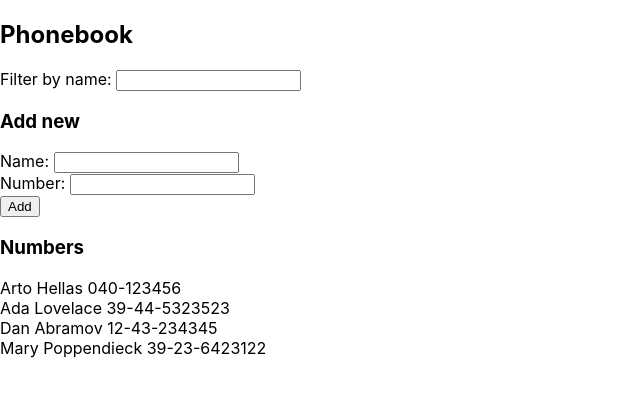
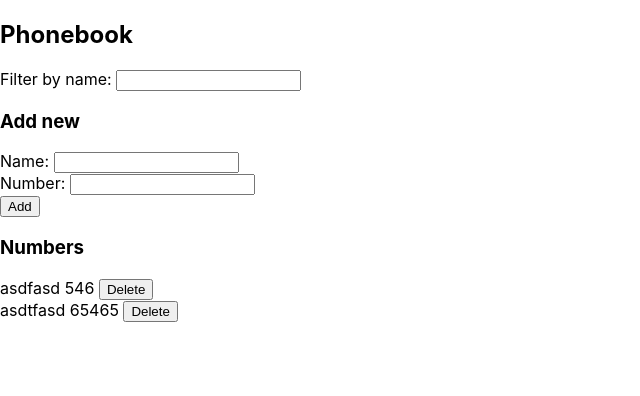
Before and after one commit to j00ke1/fullstackopen2019, a React (Create React App) app in the folder osa2/puhelinluettelo/: page / in a window 1280 px wide. Shown: the top 396 px of the page, without its empty margins (0-640 px from the left). Built offline with nearby package versions, Linux system fonts and the light colour scheme; data requests are answered from the project's data file; the HTML template or start-up script is replaced by a standard one.

Commit message:
2.17 valmis

```diff
--- a/osa2/puhelinluettelo/db.json
+++ b/osa2/puhelinluettelo/db.json
@@ -1,23 +1,13 @@
 {
   "persons": [
     {
-      "name": "Arto Hellas",
-      "number": "040-123456",
-      "id": 1
-    },
-    {
-      "name": "Ada Lovelace",
-      "number": "39-44-5323523",
-      "id": 2
-    },
-    {
-      "name": "Dan Abramov",
-      "number": "12-43-234345",
+      "name": "asdfasd",
+      "number": "546",
       "id": 3
     },
     {
-      "name": "Mary Poppendieck",
-      "number": "39-23-6423122",
+      "name": "asdtfasd",
+      "number": "65465",
       "id": 4
     }
   ]
--- a/osa2/puhelinluettelo/src/App.js
+++ b/osa2/puhelinluettelo/src/App.js
@@ -1,9 +1,10 @@
 import React, { useState, useEffect } from 'react';
-import axios from 'axios';
 
 import Filterform from './components/Filterform';
 import NewPersonForm from './components/NewPersonForm';
 import Personlist from './components/Personlist';
+
+import personService from './services/persons';
 
 const App = () => {
   const [persons, setPersons] = useState([]);
@@ -13,7 +14,8 @@ const App = () => {
   const [newNumber, setNewNumber] = useState('');
 
   useEffect(() => {
-    axios.get('http://localhost:3001/persons').then(res => {
+    personService.getAll().then(res => {
+      console.log('get', res);
       setPersons(res.data);
     });
   }, []);
@@ -52,9 +54,42 @@ const App = () => {
       name: newName,
       number: newNumber
     };
+
+    personService
+      .create(newPerson)
+      .then(res => {
+        console.log('created:', res);
+        if (res.status === 201) {
+          personService.getAll().then(res => {
+            console.log('get', res);
+            setPersons(res.data);
+          });
+        }
+      })
+      .catch(err => console.log(err));
+
     setPersons(persons.concat(newPerson));
     setNewName('');
     setNewNumber('');
+  };
+
+  const removePerson = e => {
+    const id = e.target.value;
+    console.log(id);
+    if (window.confirm('Do you really want to delete this person?')) {
+      personService
+        .remove(id)
+        .then(res => {
+          console.log('poisto', res);
+          if (res.status === 200) {
+            personService.getAll().then(res => {
+              console.log('get', res);
+              setPersons(res.data);
+            });
+          }
+        })
+        .catch(err => console.log(err));
+    }
   };
 
   return (
@@ -72,6 +107,8 @@ const App = () => {
         persons={persons}
         filter={filter}
         filteredPersons={filteredPersons}
+        setPersons={setPersons}
+        removePerson={removePerson}
       />
     </div>
   );
--- a/osa2/puhelinluettelo/src/components/Person.js
+++ b/osa2/puhelinluettelo/src/components/Person.js
@@ -1,9 +1,12 @@
 import React from 'react';
 
-const Person = props => {
+const Person = ({ person, removePerson }) => {
   return (
     <div>
-      {props.person.name} {props.person.number}
+      {person.name} {person.number}{' '}
+      <button onClick={removePerson} value={person.id}>
+        Delete
+      </button>
     </div>
   );
 };
--- a/osa2/puhelinluettelo/src/components/Personlist.js
+++ b/osa2/puhelinluettelo/src/components/Personlist.js
@@ -1,14 +1,29 @@
 import React from 'react';
 import Person from './Person';
 
-const Personlist = ({ persons, filter, filteredPersons }) => {
+const Personlist = ({ persons, filter, filteredPersons, removePerson }) => {
+  /* const removePerson = e => {
+    const id = e.target.value;
+    personService
+      .remove(e.target.value)
+      .then(res => {
+        console.log('poisto', res);
+      })
+      .catch(err => console.log(err));
+    console.log(id);
+    setPersons(persons.filter(person => person.id !== id));
+    console.log('persons after delete:', persons);
+  }; */
+
   const phoneBookRows = () => {
     if (filter) {
       return filteredPersons.map(person => (
-        <Person key={person.name} person={person} />
+        <Person key={person.id} person={person} removePerson={removePerson} />
       ));
     }
-    return persons.map(person => <Person key={person.name} person={person} />);
+    return persons.map(person => (
+      <Person key={person.id} person={person} removePerson={removePerson} />
+    ));
   };
 
   return (
--- /dev/null
+++ b/osa2/puhelinluettelo/src/services/persons.js
@@ -0,0 +1,25 @@
+import axios from 'axios';
+const baseUrl = 'http://localhost:3001/persons';
+
+const getAll = () => {
+  return axios.get(baseUrl);
+};
+
+const create = newObject => {
+  return axios.post(baseUrl, newObject);
+};
+
+const update = (id, newObject) => {
+  return axios.put(`${baseUrl}/${id}`, newObject);
+};
+
+const remove = id => {
+  return axios.delete(`${baseUrl}/${id}`);
+};
+
+export default {
+  getAll,
+  create,
+  update,
+  remove
+};
```
Also changed, not shown: 1 other file (tests, documents, lock files or other folders).
